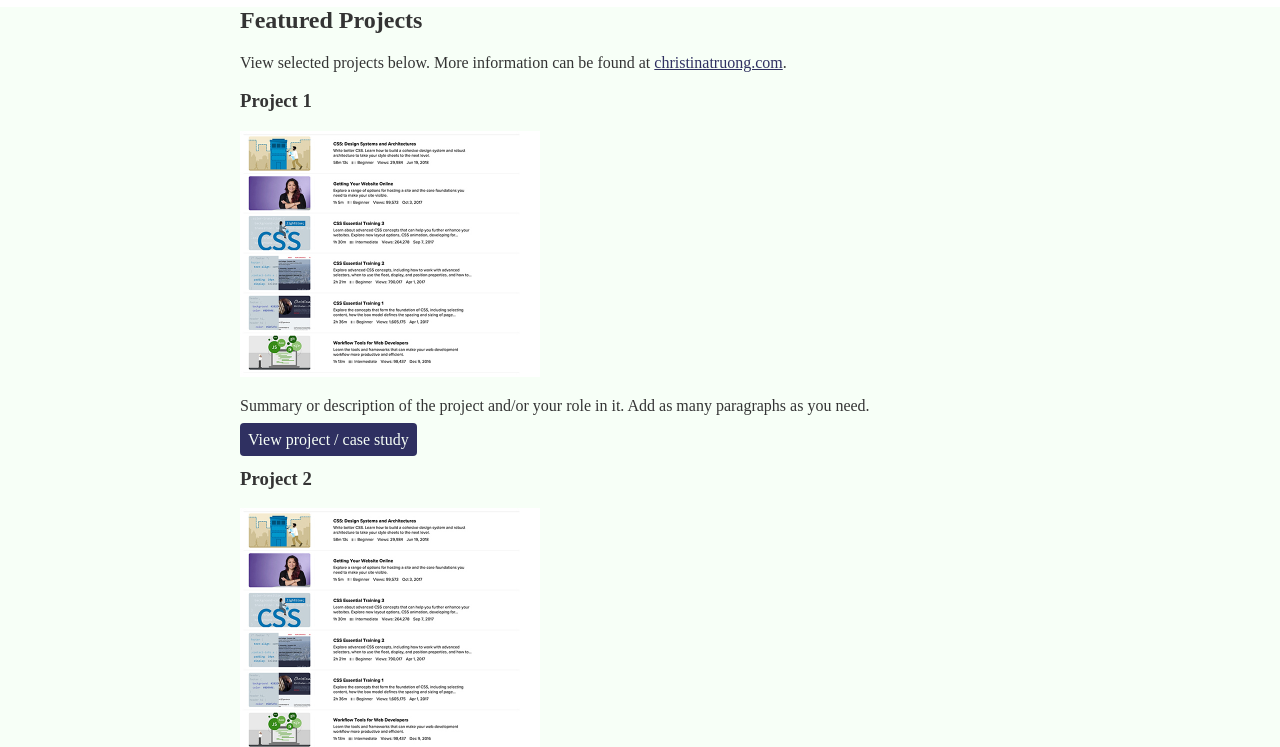
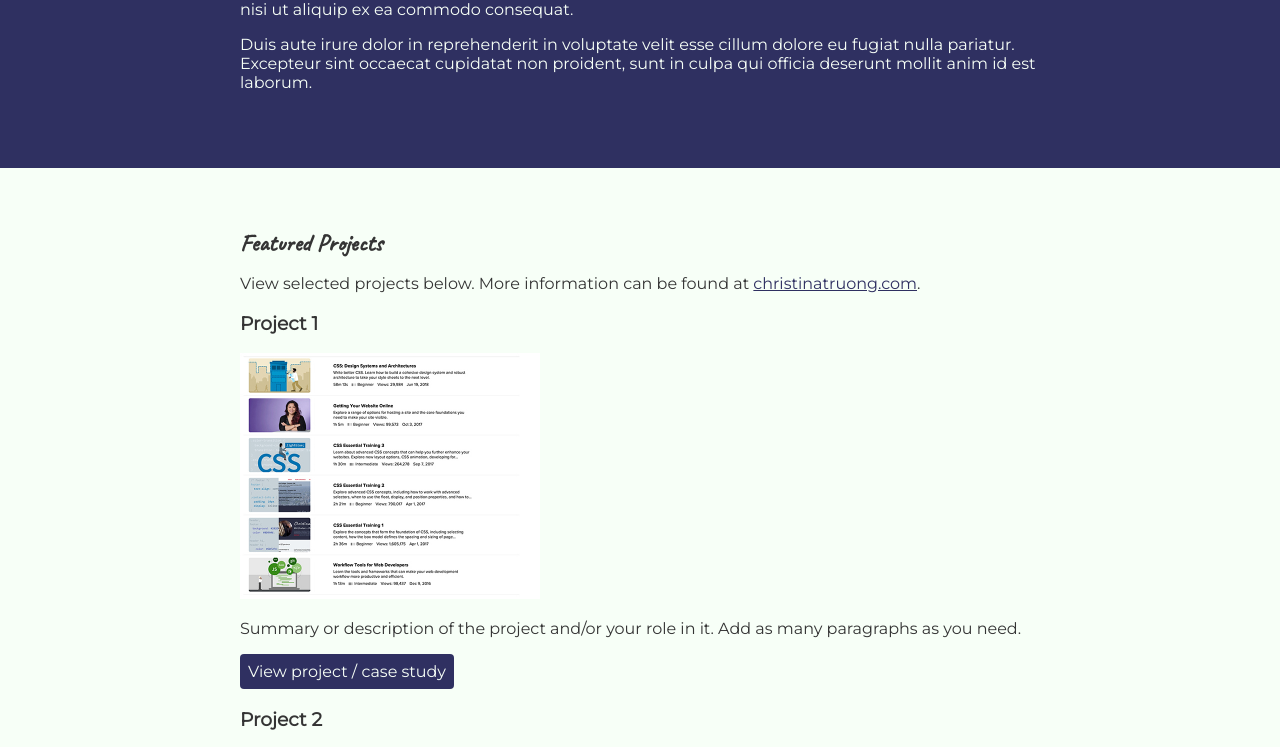
Before and after one commit to luminitap/ccs-portfolio, a plain HTML site: page index.html in a window 1280 px wide. Shown: the part 228-975 px from the top of the page. Drawn offline with Linux system fonts and the light colour scheme.

Commit message:
Add fonts Caveat and Monserrat

```diff
--- a/css/styles.css
+++ b/css/styles.css
@@ -15,6 +15,7 @@ body {
     color: #343434;
     margin: 0;
     padding: 0;
+    font-family: 'Montserrat', sans-serif;;
 }
 img {
     width: 300px;
@@ -25,9 +26,16 @@ a {
 a:hover {
     text-decoration: none;
 }
+h2 {
+    margin: 0;
+}
+h1, h2 {
+    font-family: 'Caveat', cursive;
+}
 .content-wrap {
     width: 800px;
     margin: 0 auto;
+    padding: 60px 0;
 }
 /* Profile
 ------------------------------------*/
@@ -50,6 +58,7 @@ header {
     text-decoration: none;
     padding: 8px;
     border-radius: 4px;
+    display: inline-block;
 }
 .projects .btn:hover {
     background: rgba(47, 48, 97, 80%);
--- a/index.html
+++ b/index.html
@@ -4,6 +4,8 @@
     <meta charset="UTF-8">
     <meta name="viewport" content="width=device-width, initial-scale=1.0">
     <title>Luminita Panuta</title>
+    <link rel="preconnect" href="https://fonts.gstatic.com">
+    <link href="https://fonts.googleapis.com/css2?family=Caveat&family=Montserrat&display=swap" rel="stylesheet">
     <link rel="stylesheet" href="css/styles.css"/>
   </head>
   <body>
```
